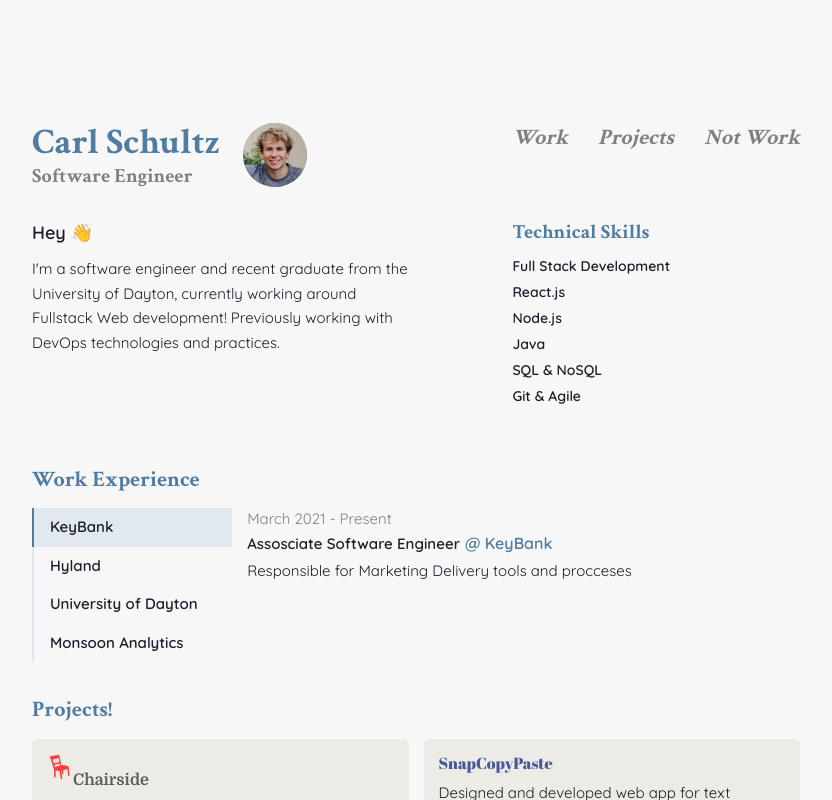
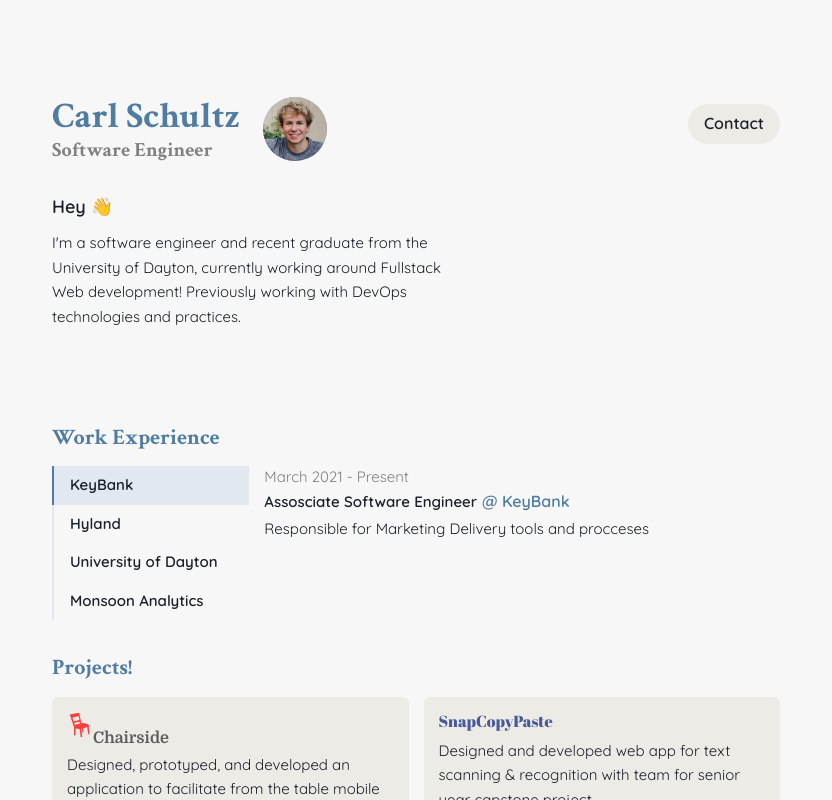
Before and after one commit to carl-schultz/portfolio, a React (Create React App) app: page / in a window 1280 px wide. Shown: the top 800 px of the page, without its empty margins (224-1056 px from the left). Built offline with nearby package versions, Linux system fonts and the light colour scheme.

Commit message:
Replaced styling with use of container, removed links and skills portion, added contact button

```diff
--- a/src/Footer.js
+++ b/src/Footer.js
@@ -1,5 +1,5 @@
 import React from "react";
-import { Box, Text, Center, Stack, useBreakpointValue, IconButton, HStack, Icon, LinkBox, LinkOverlay } from "@chakra-ui/react";
+import { Box, Text, Center, Stack, useBreakpointValue, HStack, Icon, LinkBox, LinkOverlay } from "@chakra-ui/react";
 import { SiTwitter, SiLinkedin, SiGithub } from "react-icons/si";
 
 const Footer = () => {
@@ -8,7 +8,7 @@
   const footerSpacing = useBreakpointValue({ base: "20px", md: "70px" });
 
   return (
-    <Box width="100%" bg="#507ca1" height="301px" position="absolute">
+    <Box width="full" bg="#507ca1" height="300px" position="absolute">
       <Center h="300px">
         <Stack direction={footerOrientation} w="80%" spacing={footerSpacing} justify="center">
           <Stack align={footerAlign}>
@@ -29,7 +29,7 @@
           </Stack>
           <Center>
             <Stack align={footerAlign}>
-              <Text fontFamily="system-ui" fontWeight="bold" fontSize="14px" color="#f7f7f7">
+              <Text as="a" href="mailto:carlvschultz@gmail.com" fontFamily="system-ui" fontWeight="bold" fontSize="14px" color="#f7f7f7">
                 carlvschultz@gmail.com
               </Text>
             </Stack>
--- a/src/Intro.js
+++ b/src/Intro.js
@@ -1,5 +1,5 @@
 import React from "react";
-import { Box, Text, Heading, Stack, HStack, Avatar } from "@chakra-ui/react";
+import { Box, Text, Heading, Stack, HStack, Avatar, Spacer, Button } from "@chakra-ui/react";
 
 const Intro = () => {
   return (
@@ -14,10 +14,29 @@
           </Heading>
         </Box>
         <Avatar src="/headshot.jpg" size="lg" position="relative" top="5px"></Avatar>
+        <Spacer />
+        <Button
+          as="a"
+          href="mailto:carlvschultz@gmail.com"
+          rounded="full"
+          fontFamily="Quicksand"
+          bg="#ecebe6"
+          _hover={{ bg: "#e0dfda" }}
+          _active=""
+          display={{ base: "none", sm: "flex" }}
+          sx={{
+            ":focus": {
+              shadow: "none",
+            },
+          }}
+          _selected={{ background: "#E2E8F0", borderColor: "#507ca1" }}
+        >
+          Contact
+        </Button>
       </HStack>
       <Text font="body" fontSize="18px" lineHeight="tall" fontWeight="bold">
         Hey 👋
-        <Text font="body" fontSize="15px" lineHeight="tall" paddingTop="10px" fontWeight="normal">
+        <Text font="body" fontSize="15px" lineHeight="tall" paddingTop="10px" fontWeight="normal" maxW="26em">
           I'm a software engineer and recent graduate from the University of Dayton, currently working around Fullstack Web development! Previously
           working with DevOps technologies and practices.
         </Text>
--- a/src/Links.js
+++ /dev/null
@@ -1,21 +0,0 @@
-import React from "react";
-import { useBreakpointValue, Link, HStack } from "@chakra-ui/react";
-
-const Links = () => {
-  const display = useBreakpointValue({ base: "none", md: "block" });
-  return (
-    <HStack spacing="30px" display={display} paddingBottom="28px" paddingTop="5px">
-      <Link fontFamily="crimson text" fontSize="22px" fontStyle="italic" color="grey">
-        Work
-      </Link>
-      <Link fontFamily="crimson text" fontSize="22px" fontStyle="italic" color="grey">
-        Projects
-      </Link>
-      <Link fontFamily="crimson text" fontSize="22px" fontStyle="italic" color="grey">
-        Not Work
-      </Link>
-    </HStack>
-  );
-};
-
-export default Links;
--- a/src/Main.js
+++ b/src/Main.js
@@ -1,36 +1,23 @@
 import React from "react";
-import { Box, Center, SimpleGrid, Stack, useBreakpointValue, GridItem } from "@chakra-ui/react";
+import { Box, Stack, useBreakpointValue, Container } from "@chakra-ui/react";
 import Projects from "./Projects";
 import Work from "./Work";
 import Intro from "./Intro";
-import Links from "./Links";
-import Skills from "./Skills";
 import Footer from "./Footer";
 const Main = () => {
-  const column = useBreakpointValue({ base: "1", md: "2" });
-  const padding = useBreakpointValue({ base: "20px", md: "96px" });
-  const paddingWork = useBreakpointValue({ base: "0px", md: "20px" });
-  const float = useBreakpointValue({ base: "left", md: "right" });
+  const padding = useBreakpointValue({ base: "35px", md: "96px" });
 
   return (
-    <Box paddingTop={padding}>
-      <Center>
-        <SimpleGrid columns={column} spacing="0px" width="48em" margin="20px">
+    <Box>
+      <Container maxW="48em" py={["20px", "40px", "90px"]} px={["20px"]}>
+        <Box paddingBottom={padding}>
           <Intro />
-          <GridItem>
-            <Stack float={float}>
-              <Links />
-              <Skills />
-            </Stack>
-          </GridItem>
-        </SimpleGrid>
-      </Center>
-      <Center>
-        <Stack spacing="35px" paddingTop={paddingWork} width="48em" margin="20px">
+        </Box>
+        <Stack spacing="35px">
           <Work />
           <Projects />
         </Stack>
-      </Center>
+      </Container>
       <Footer />
     </Box>
   );
--- a/src/Work.js
+++ b/src/Work.js
@@ -66,7 +66,7 @@
         </TabList>
 
         <TabPanels>
-          <TabPanel paddingTop={tabPaddingTop} paddingLeft={tabPaddingLeft}>
+          <TabPanel paddingTop={tabPaddingTop} paddingLeft={tabPaddingLeft} paddingBottom="0px">
             <Text color="grey" fontSize="15px">
               March 2021 - Present
             </Text>
@@ -80,7 +80,7 @@
               Responsible for Marketing Delivery tools and procceses
             </Text>
           </TabPanel>
-          <TabPanel paddingTop={tabPaddingTop} paddingLeft={tabPaddingLeft}>
+          <TabPanel paddingTop={tabPaddingTop} paddingLeft={tabPaddingLeft} paddingBottom="0px">
             <Text color="grey" fontSize="15px">
               May 2019 - January 2020
             </Text>
@@ -112,7 +112,7 @@
               prospective hires to share work opportunities and discuss application process
             </Text>
           </TabPanel>
-          <TabPanel paddingTop={tabPaddingTop} paddingLeft={tabPaddingLeft}>
+          <TabPanel paddingTop={tabPaddingTop} paddingLeft={tabPaddingLeft} paddingBottom="0px">
             <Text color="grey" fontSize="15px">
               2019
             </Text>
@@ -127,7 +127,7 @@
               grading and held weekly office hours for students to come and ask questions
             </Text>
           </TabPanel>
-          <TabPanel paddingTop={tabPaddingTop} paddingLeft={tabPaddingLeft}>
+          <TabPanel paddingTop={tabPaddingTop} paddingLeft={tabPaddingLeft} paddingBottom="0px">
             <Text color="grey" fontSize="15px">
               2019
             </Text>
```
